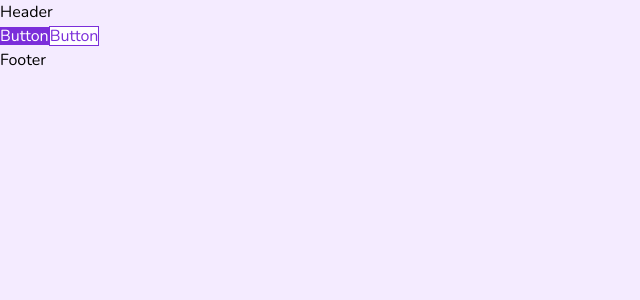
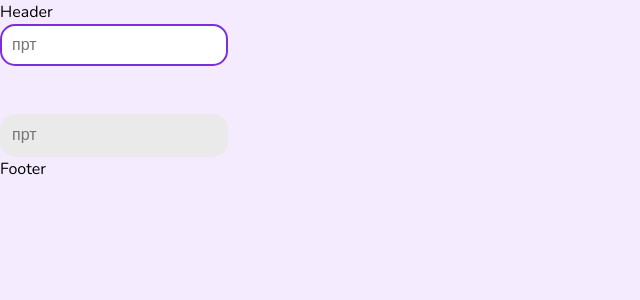
Before and after one commit to Fooreilry/store, a Next.js app: page / in a window 1280 px wide. Shown: the top 300 px of the page, without its empty margins (0-640 px from the left). Built offline with nearby package versions, Linux system fonts and the light colour scheme.

Commit message:
style ui input

```diff
--- a/package.json
+++ b/package.json
@@ -16,6 +16,7 @@
   },
   "dependencies": {
     "@tanstack/react-table": "^8.15.3",
+    "lucide-react": "^0.367.0",
     "next": "^14.1.0",
     "next-auth": "^4.24.6",
     "react": "^18.2.0",
--- a/src/pages/HomePage/ui/Home.tsx
+++ b/src/pages/HomePage/ui/Home.tsx
@@ -1,10 +1,15 @@
-import { Button } from '@/src/shared/ui/Button';
+import { Input } from '@/src/shared/ui/Input/Input';
 
 export default function HomePage() {
   return (
     <main>
-      <Button>Button</Button>
-      <Button variant="secondary">Button</Button>
+      <div style={{ position: 'relative' }}>
+        <Input type="text" placeholder="прт" />
+      </div>
+
+      <br />
+      <br />
+      <Input type="text" placeholder="прт" variants="search" />
     </main>
   );
 }
--- /dev/null
+++ b/src/shared/ui/Input/Input.module.css
@@ -0,0 +1,37 @@
+.input {
+  padding: 10px;
+  border-radius: 15px;
+}
+
+.normal {
+  border: 2px solid #7b2eda;
+}
+
+.normal:focus {
+  outline: #572297;
+  border-color: #572297;
+}
+
+.search {
+  background-color: #eaeaea;
+  border: 2px solid #eaeaea;
+}
+
+.search:focus {
+  outline: #eaeaea;
+  border-color: #eaeaea;
+}
+
+.inputIcon {
+  padding: 10px;
+  padding-right: 45px;
+  border-radius: 15px;
+  position: relative;
+}
+
+.icon {
+  position: absolute;
+  margin-left: -34px;
+  margin-top: 10px;
+  color: #a4a4a4;
+}
--- /dev/null
+++ b/src/shared/ui/Input/Input.tsx
@@ -0,0 +1,27 @@
+import classNames from '@/src/shared/utils/classnames/classnames';
+import { ReactNode } from 'react';
+import styles from './Input.module.css';
+
+// тип поля ввода
+type InputType = 'text' | 'password' | 'email' | 'number';
+
+// тип для вариантов поля ввода
+type InputVarieties = 'search' | 'normal';
+
+export interface InputProps extends React.InputHTMLAttributes<HTMLInputElement> {
+  type: InputType;
+  variants?: InputVarieties;
+  icon?: ReactNode;
+}
+
+export const Input = ({ type, variants = 'normal', icon, ...props }: InputProps) => {
+  if (icon) {
+    return (
+      <div>
+        <input type={type} className={classNames(styles.inputIcon, {}, [styles[variants]])} {...props} />
+        <i className={styles.icon}>{icon}</i>
+      </div>
+    );
+  }
+  return <input type={type} className={classNames(styles.input, {}, [styles[variants]])} {...props} />;
+};
--- /dev/null
+++ b/src/shared/ui/Input/index.tsx
@@ -0,0 +1,3 @@
+import { Input } from './Input';
+
+export default Input;
```
Also changed, not shown: .eslintrc.js, 1 other file (tests, documents, lock files or other folders).
